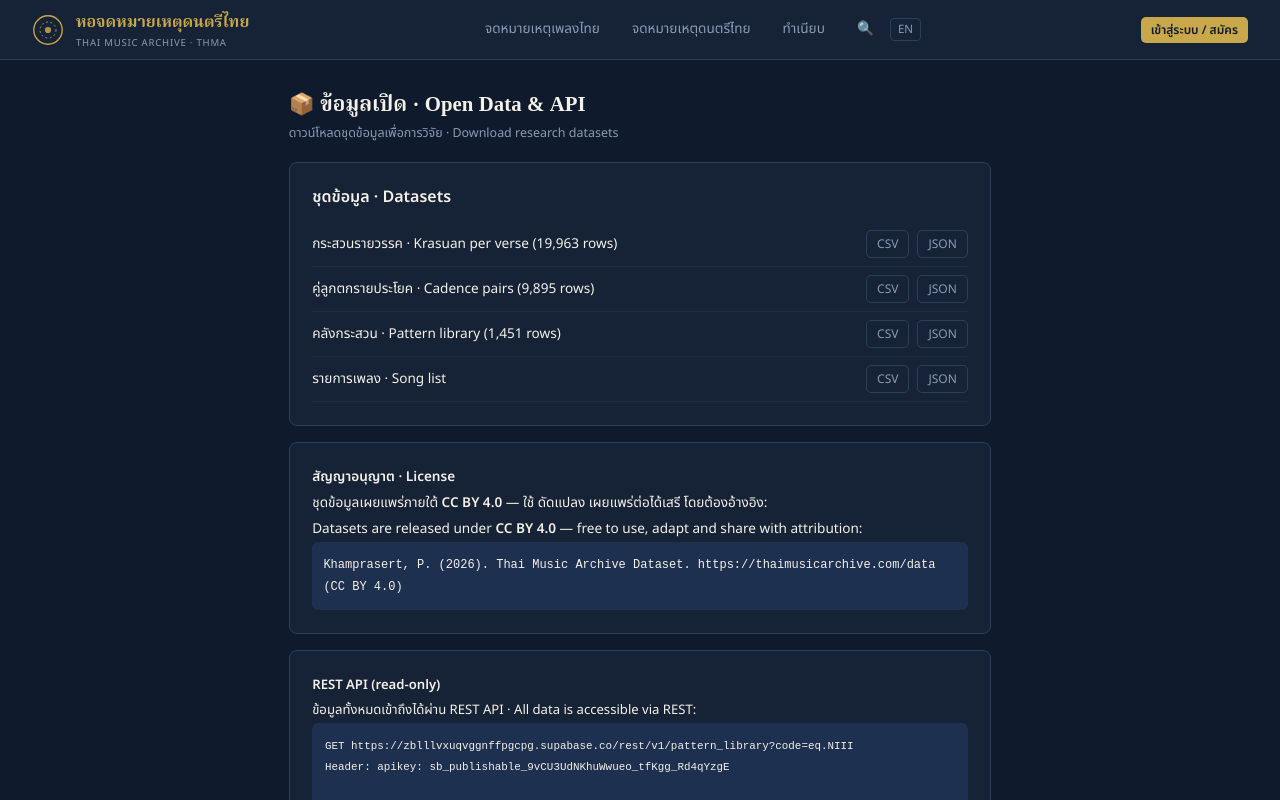
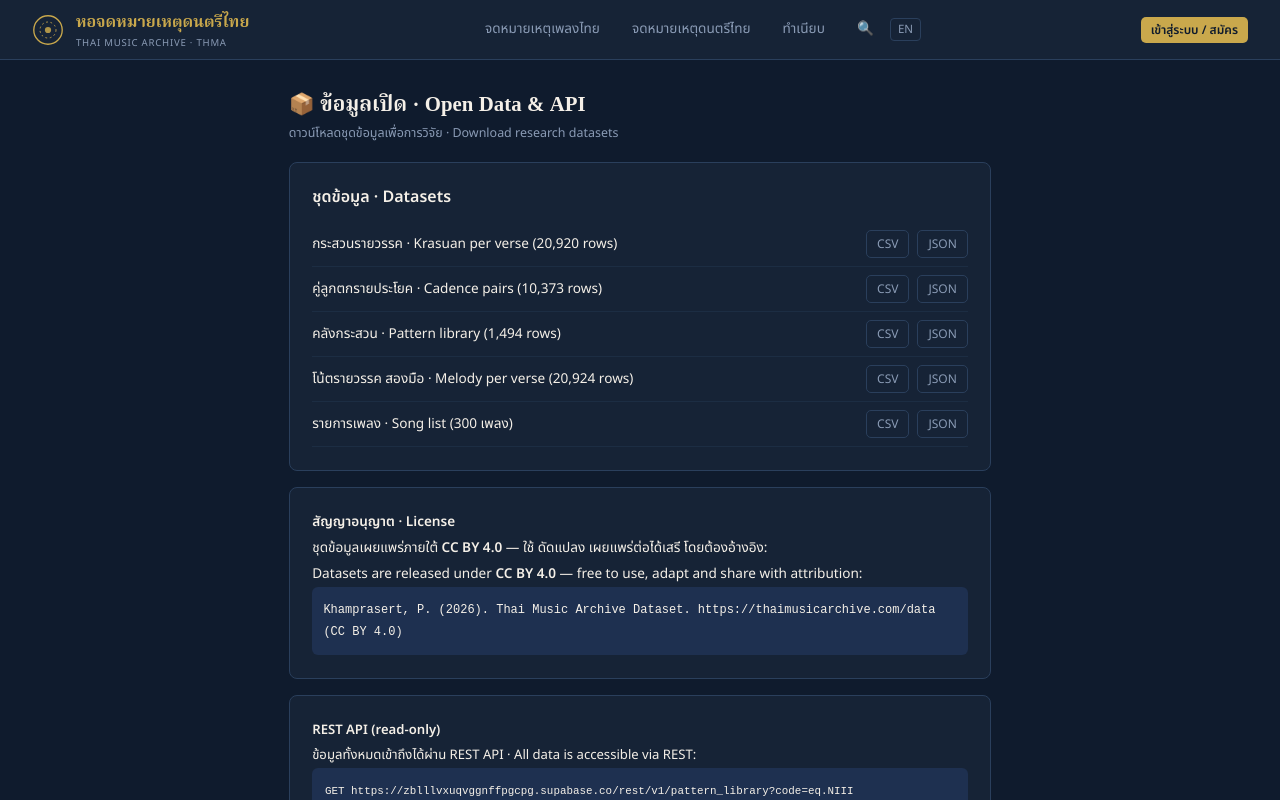
Before and after one commit to pokpong999/thaimusicarchive, a Next.js app: page /data in a window 1280 px wide. Shown: the top 800 px of the page. Built offline with nearby package versions, Linux system fonts and the light colour scheme; no server answers; the database is empty.

Commit message:
Add files via upload

```diff
--- a/app/data/page.js
+++ b/app/data/page.js
@@ -4,10 +4,11 @@ import { useState } from 'react';
 import { supabase } from '../../lib/supabase';
 
 const SETS = [
-  ['krasuan_catalog', 'กระสวนรายวรรค · Krasuan per verse (19,963 rows)'],
-  ['luktok_catalog', 'คู่ลูกตกรายประโยค · Cadence pairs (9,895 rows)'],
-  ['pattern_library', 'คลังกระสวน · Pattern library (1,451 rows)'],
-  ['songs', 'รายการเพลง · Song list'],
+  ['krasuan_catalog', 'กระสวนรายวรรค · Krasuan per verse (20,920 rows)'],
+  ['luktok_catalog', 'คู่ลูกตกรายประโยค · Cadence pairs (10,373 rows)'],
+  ['pattern_library', 'คลังกระสวน · Pattern library (1,494 rows)'],
+  ['song_melody', 'โน้ตรายวรรค สองมือ · Melody per verse (20,924 rows)'],
+  ['songs', 'รายการเพลง · Song list (300 เพลง)'],
 ];
 
 export default function DataPage() {
```
